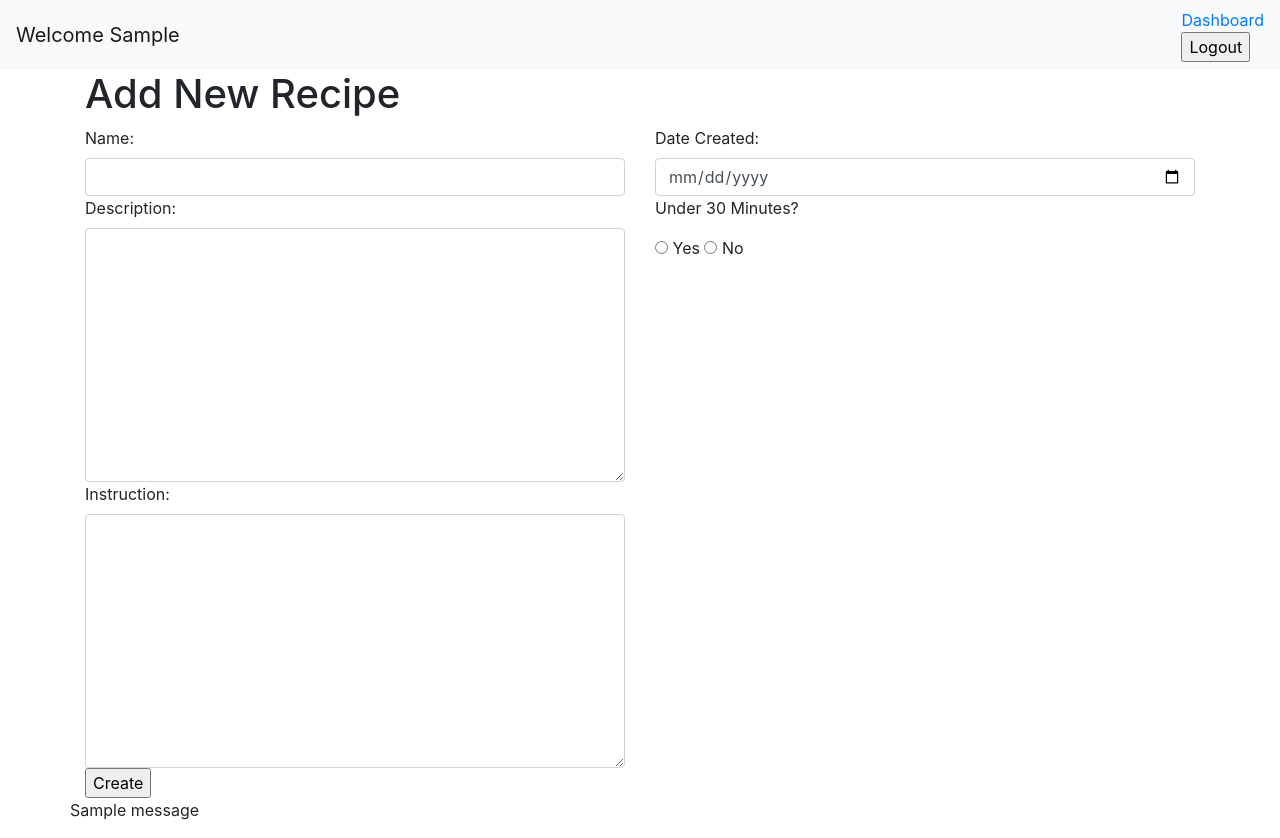
After one commit to Kquach12/accounts_and_recipes, a Flask app: page /create/recipe in a window 1280 px wide. The commit adds this page. Run offline with Flask 2, Linux system fonts and the light colour scheme; the visitor is signed in with stand-in values (Sample User, id 1); tables that the repository leaves empty or names only in its code hold one stand-in row (values such as "Sample post"); one stand-in notice (Sample message) is shown; some libraries are stand-ins or nearby versions.

Commit message:
Add function to create recipes and add to db

```diff
--- /dev/null
+++ b/flask_app/controllers/recipes.py
@@ -0,0 +1,29 @@
+from flask import Flask, render_template, redirect, request, session, flash
+from flask_app import app
+from flask_app.models.user import User
+from flask_app.models.recipe import Recipe
+
+
+@app.route('/create/recipe')
+def create_page():
+    if 'user_id' in session:
+        data = {
+            "id": session['user_id']
+        }
+        user = User.get_one(data)
+        return render_template('create_recipe.html', user = user)
+
+@app.route('/create', methods = ["POST"])
+def add_to_db():
+    if not Recipe.validate_recipe(request.form):
+        return redirect('/')
+    data = {
+        "name": request.form['name'],
+        "description": request.form['description'],
+        "instruction": request.form['instruction'],
+        "under_30_minutes": request.form['under_30_minutes'],
+        "created_at": request.form['created_at'],
+        "user_id": session['user_id']
+    }
+    Recipe.save(data)
+    return redirect('/dashboard')
--- a/flask_app/controllers/users.py
+++ b/flask_app/controllers/users.py
@@ -1,6 +1,7 @@
 from flask import Flask, render_template, redirect, request, session, flash
 from flask_app import app
 from flask_app.models.user import User
+from flask_app.models.recipe import Recipe
 from flask_bcrypt import Bcrypt
 bcrypt = Bcrypt(app)
 
--- a/flask_app/models/user.py
+++ b/flask_app/models/user.py
@@ -20,7 +20,7 @@ class User:
     def get_all(cls):
         query = "SELECT * FROM users;"
         # make sure to call the connectToMySQL function with the schema you are targeting.
-        results = connectToMySQL('login_schema').query_db(query)
+        results = connectToMySQL('recipe_schema').query_db(query)
         # Create an empty list to append our instances of friends
         users = []
         # Iterate over the db results and create instances of friends with cls.
@@ -32,36 +32,36 @@ class User:
     def save(cls, data):
         query = "INSERT INTO users (first_name, last_name, email, password, created_at, updated_at ) VALUES (%(first_name)s, %(last_name)s, %(email)s, %(password)s , NOW() , NOW() );"
         # data is a dictionary that will be passed into the save method from server.py
-        return connectToMySQL('login_schema').query_db( query, data )
+        return connectToMySQL('recipe_schema').query_db( query, data )
 
     @classmethod
     def get_one(cls, data):
         query = "SELECT * FROM users WHERE id = %(id)s;"
-        results = connectToMySQL('login_schema').query_db(query, data)
+        results = connectToMySQL('recipe_schema').query_db(query, data)
         return cls(results[0])
 
     @classmethod
     def get_by_email(cls, data):
         query = "SELECT * FROM users WHERE email = %(email)s;"
-        results = connectToMySQL('login_schema').query_db(query, data)
+        results = connectToMySQL('recipe_schema').query_db(query, data)
         return cls(results[0])
 
     # @classmethod
     # def update(cls, data):
     #     query = "UPDATE emails SET email = %(email)s, updated_at = NOW() WHERE id = %(id)s"
-    #     return connectToMySQL('login_schema').query_db( query, data )
+    #     return connectToMySQL('recipe_schema').query_db( query, data )
 
     @classmethod
     def delete(cls, data):
         query = "DELETE FROM userss WHERE id = %(id)s"
-        return connectToMySQL('login_schema').query_db(query, data)
+        return connectToMySQL('recipe_schema').query_db(query, data)
 
     @staticmethod
     def validate_email(user):
         is_valid = True
         # test whether a field matches the pattern
         query = "SELECT * FROM users WHERE email = %(email)s;"
-        results = connectToMySQL('login_schema').query_db(query,user)
+        results = connectToMySQL('recipe_schema').query_db(query,user)
         if len(results) >= 1:
             flash("Email is taken!", "register")
             is_valid = False
@@ -88,7 +88,7 @@ class User:
     def validate_login(user):
         is_valid = True
         query = "SELECT * FROM users WHERE email = %(email)s;"
-        results = connectToMySQL('login_schema').query_db(query,user)
+        results = connectToMySQL('recipe_schema').query_db(query,user)
         if len(results) == 0:
             flash("Account does not exist", "login")
             is_valid = False
--- /dev/null
+++ b/flask_app/templates/create_recipe.html
@@ -0,0 +1,58 @@
+<!DOCTYPE html>
+<html lang="en">
+<head>
+    <meta charset="UTF-8">
+    <meta http-equiv="X-UA-Compatible" content="IE=edge">
+    <meta name="viewport" content="width=device-width, initial-scale=1.0">
+    <title>Document</title>
+    <link rel="stylesheet" href="https://stackpath.bootstrapcdn.com/bootstrap/4.3.1/css/bootstrap.min.css" integrity="sha384-ggOyR0iXCbMQv3Xipma34MD+dH/1fQ784/j6cY/iJTQUOhcWr7x9JvoRxT2MZw1T" crossorigin="anonymous">
+
+</head>
+<body>
+    <nav class="navbar navbar-expand-lg navbar-light bg-light justify-content-between">
+        <a class="navbar-brand" href="#">Welcome {{user['first_name']}}</a>
+        <div>
+            <a href="/dashboard">Dashboard</a>
+            <form action="/logout">
+                <input type="submit" value="Logout">
+            </form>
+        </div>
+    </nav>
+    <div class="container">
+        <h1>Add New Recipe</h1>
+        <div class="row">
+            <form action="/create" method="POST" class="container">
+                <!-- <input type="hidden" name="user_id" value = "session['user_id']"> -->
+                <div class="row">
+                    <div class="col">
+                        <label for="name">Name: </label>
+                        <input type="text" name="name" class="form-control">
+                        <label for="description">Description: </label>
+                        <textarea name="description" cols="10" rows="10" class="form-control"></textarea>
+                        <label for="instruction">Instruction: </label>
+                        <textarea name="instruction" cols="30" rows="10" class="form-control"></textarea>
+                    </div>
+                    <div class="col">
+                        <label for="created_at">Date Created: </label>
+                        <input type="date" name="created_at" class="form-control">
+                        <p>Under 30 Minutes?</p>
+                        <input type="radio" name="under_30_minutes" value = "Yes">
+                        <label for="under_30_minutes">Yes</label>
+                        <input type="radio" name="under_30_minutes" value = "No">
+                        <label for="under_30_minutes">No</label>
+
+                    </div>
+                </div>
+                <input type="submit" value="Create">
+            </form>
+                {% with messages = get_flashed_messages(category_filter = ['register']) %}     <!-- declare a variable called messages -->
+                    {% if messages %}                            <!-- check if there are any messages -->
+                        {% for message in messages %}            <!-- loop through the messages -->
+                            <p>{{message}}</p>                   <!-- display each message in a paragraph tag -->
+                        {% endfor %}
+                    {% endif %}
+                {% endwith %}
+        </div>
+    </div>
+</body>
+</html>
--- a/server.py
+++ b/server.py
@@ -1,4 +1,4 @@
-from flask_app.controllers import users
+from flask_app.controllers import users, recipes
 from flask_app import app
 
 if __name__ == '__main__':
```
Also changed, not shown: flask_app/models/recipe.py (added, +97 -0 lines), flask_app/templates/dashboard.html (+12 -4 lines).
